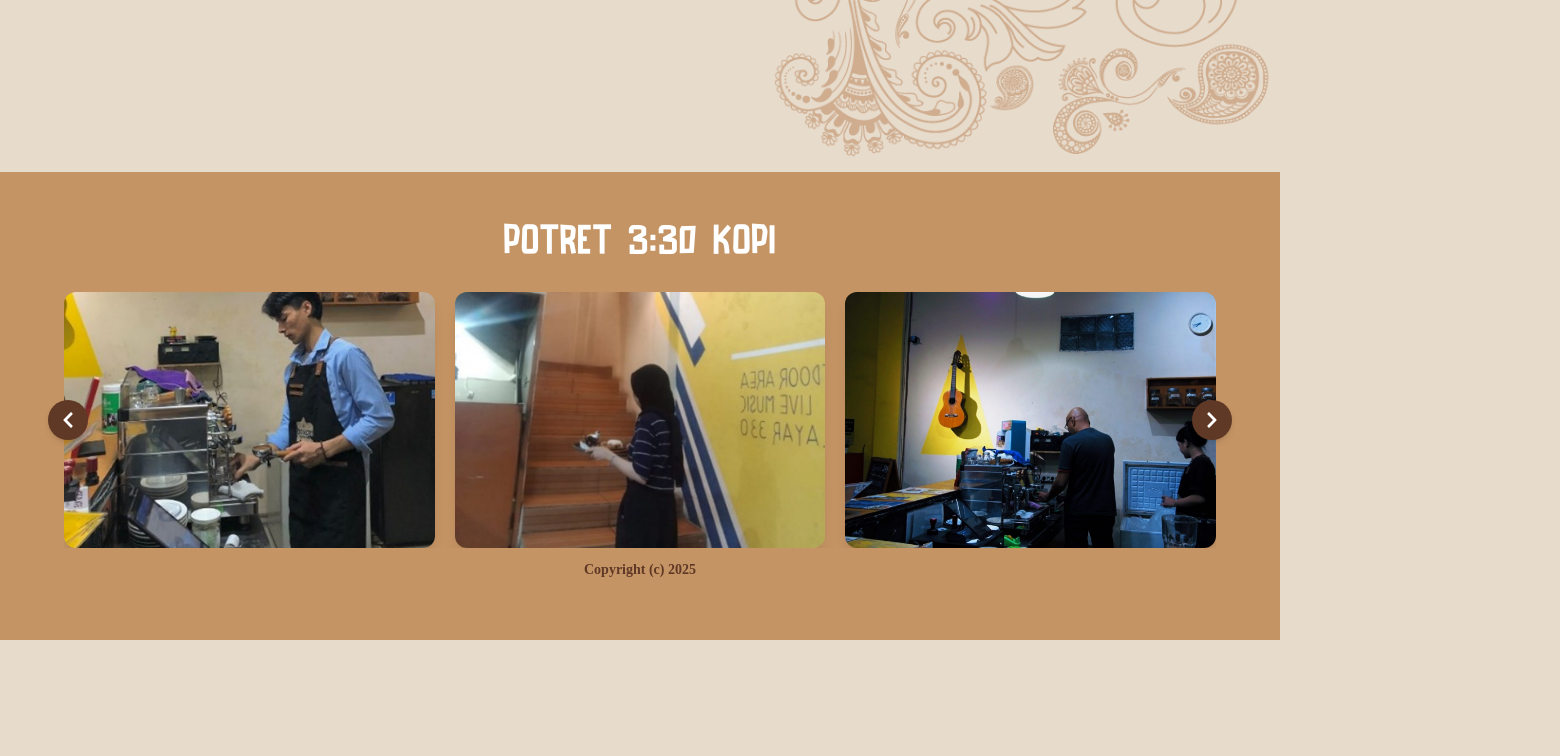
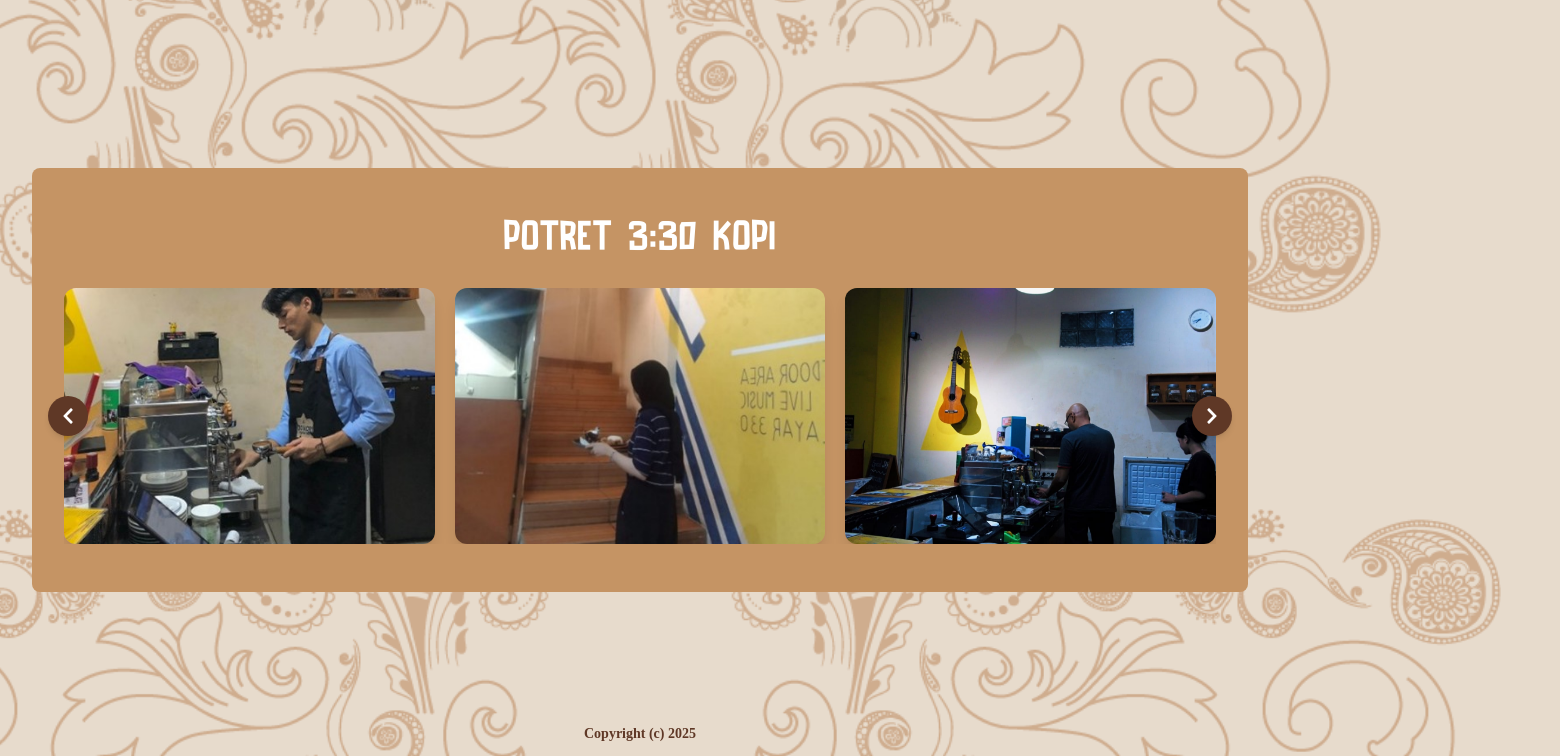
Before and after one commit to Snydexn/330-kopi, a React (Vite) app: page /tentang in a window 1280 px wide. Shown: the part 1111-1867 px from the top of the page, 1560 px wide, since content can reach past the window. Before the commit the page ends 1751 px from the top, so only its background shows below. Built offline with nearby package versions, Linux system fonts and the light colour scheme; a web font is replaced by a local one.

Commit message:
perbaikan ornamen dan menu

```diff
--- a/src/App.jsx
+++ b/src/App.jsx
@@ -5,7 +5,6 @@
 import Rekomendasi from './pages/Home/Rekomendasi';
 import History from './pages/Home/History';
 import Navigationbar from './components/Navigationbar';
-import GaleriSlider from './pages/Tentang/GaleriSlider';
 import Informasi from './pages/Informasi';
 import Testimoni from './pages/Testimoni';
 import Kontak from './pages/Kontak';
@@ -37,7 +36,7 @@
         <Route path="/tentang" element={
           <>
           <Tentang />
-          <GaleriSlider />
+
 
           </>
           } />
--- a/src/pages/Menu/MenuKopi.jsx
+++ b/src/pages/Menu/MenuKopi.jsx
@@ -75,7 +75,7 @@
         {/* Judul */}
         <div className="text-center mb-6">
           <h2
-            className="bg-[#5F3826] text-white text-2xl rounded-lg tracking-wide px-10 py-2"
+            className="inline-block bg-[#5F3826] text-white text-2xl rounded-lg tracking-wide px-32 py-2"
             style={{ fontFamily: 'Want Coffee' }}
           >
             KOPI
--- a/src/pages/Menu/MenuMakanan.jsx
+++ b/src/pages/Menu/MenuMakanan.jsx
@@ -101,7 +101,7 @@
     >
       <div className="text-center mb-6">
         <h2
-          className="bg-[#5F3826] text-white text-2xl rounded-lg tracking-wide px-10 py-2"
+          className="inline-block bg-[#5F3826] text-white text-2xl rounded-lg tracking-wide px-32 py-2"
           style={{ fontFamily: 'Want Coffee' }}
         >
           MAKANAN
--- a/src/pages/Menu/MenuNonKopi.jsx
+++ b/src/pages/Menu/MenuNonKopi.jsx
@@ -72,7 +72,7 @@
       {/* Judul */}
       <div className="text-center mb-6">
         <h2
-          className="bg-[#5F3826] text-white text-2xl rounded-lg tracking-wide px-10 py-2"
+          className="inline-block bg-[#5F3826] text-white text-2xl rounded-lg tracking-wide px-32 py-2"
           style={{ fontFamily: 'Want Coffee' }}
         >
           NON KOPI
--- a/src/pages/Tentang/GaleriSlider.jsx
+++ b/src/pages/Tentang/GaleriSlider.jsx
@@ -4,7 +4,6 @@
 import React, { useRef, useState, useEffect } from 'react';
 import { Navigation } from 'swiper/modules';
 import { FaChevronLeft, FaChevronRight } from 'react-icons/fa';
-import Footer from '../../components/Footer';
 
 const GaleriSlider = () => {
   const prevRef = useRef(null);
@@ -93,7 +92,6 @@
           </Swiper>
         )}
       </div>
-      <Footer />
     </div>
   );
 };
--- a/src/pages/Tentang/Tentang.jsx
+++ b/src/pages/Tentang/Tentang.jsx
@@ -1,4 +1,6 @@
+import Footer from "../../components/Footer";
 import Navigationbar from "../../components/Navigationbar";
+import GaleriSlider from "./GaleriSlider";
 
 export default function Tentang() {
   return (
@@ -7,15 +9,34 @@
       <img
         src="/assets/bg/Kiri_Tentang.png"
         alt="Ornamen Kiri"
-        className="absolute top-0 left-0 max-h-screen w-auto opacity-30 pointer-events-none z-0 object-contain"
+        className="absolute top-10 left-[-120px] h-[170vh] w-auto opacity-30 pointer-events-none z-0 object-contain"
       />
 
       {/* Ornamen kanan */}
       <img
         src="/assets/bg/Kanan_Tentang.png"
         alt="Ornamen Kanan"
-        className="absolute bottom-0 right-0 max-h-screen w-auto opacity-30 pointer-events-none z-0 object-contain"
+        className="absolute top-10 right-[-120px] h-[170vh] w-auto opacity-30 pointer-events-none z-0 object-contain"
       />
+
+      <div className="absolute bottom-0 left-[-280px] w-[110vh] h-[300px] overflow-hidden pointer-events-none z-0">
+        <img
+          src="/assets/bg/Kiri_Tentang.png"
+          alt="Ornamen Kiri"
+          className="w-full h-auto opacity-30 object-cover"
+        />
+      </div>
+
+      <div className="absolute bottom-0 right-[-280px] w-[110vh] h-[300px] overflow-hidden pointer-events-none z-0">
+        <img
+          src="/assets/bg/Kiri_Tentang.png"
+          alt="Ornamen Kanan"
+          className="w-full h-auto opacity-30 object-cover scale-x-[-1]"
+        />
+      </div>
+
+
+
 
       {/* Konten utama */}
       <div className="relative z-10 py-10 px-4 sm:px-6 md:px-8 max-w-7xl mx-auto animate__animated animate__fadeInUp overflow-hidden">
@@ -43,8 +64,8 @@
 
         {/* Visi & Misi */}
         <div className="mt-10 bg-[#5C3A26] p-4 md:p-6 rounded-xl" data-aos="fade-up" data-aos-duration="1000">
-          <div className="border-2 rounded-lg overflow-hidden">
-            <div className="grid grid-cols-1 md:grid-cols-2 gap-6 bg-[#C59464] text-white">
+          <div className="rounded-lg overflow-hidden">
+            <div className="grid grid-cols-1 md:grid-cols-2  bg-[#C59464] text-white">
               {/* VISI */}
               <div className="p-4 md:p-6">
                 <h2 className="text-3xl md:text-4xl mb-3 text-center font-['Want_Coffee']">VISI</h2>
@@ -65,7 +86,11 @@
             </div>
           </div>
         </div>
+        <div className="mt-10 mb-20 rounded-lg overflow-hidden">
+        <GaleriSlider />
+        </div>
       </div>
+      <Footer />
     </div>
   );
 }
--- a/src/pages/Testimoni.jsx
+++ b/src/pages/Testimoni.jsx
@@ -110,8 +110,6 @@
       className="hidden md:block absolute right-[-200px] top-0 bottom-0 my-auto w-auto h-[180vh] object-contain opacity-30 pointer-events-none z-0"
     />
 
-
-
       {/* Konten Utama */}
       <div className="relative z-10 bg-[#5F3826] rounded-xl px-6 py-10 md:px-14 md:py-12 shadow-lg max-w-7xl mx-auto">
         <h2
```
Lines whose indentation alone changed are shown as unchanged.
